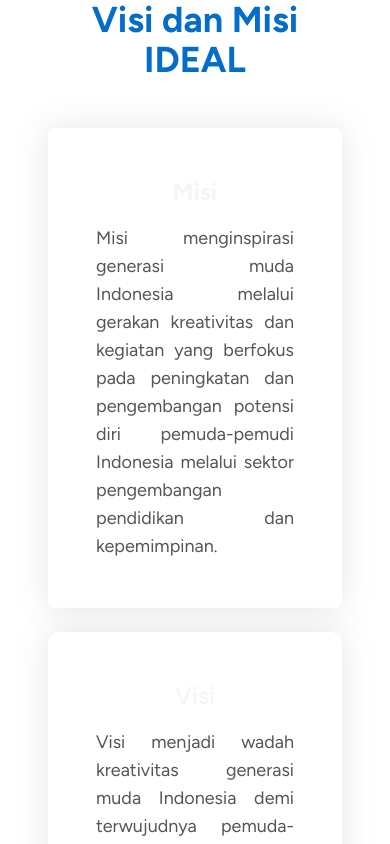
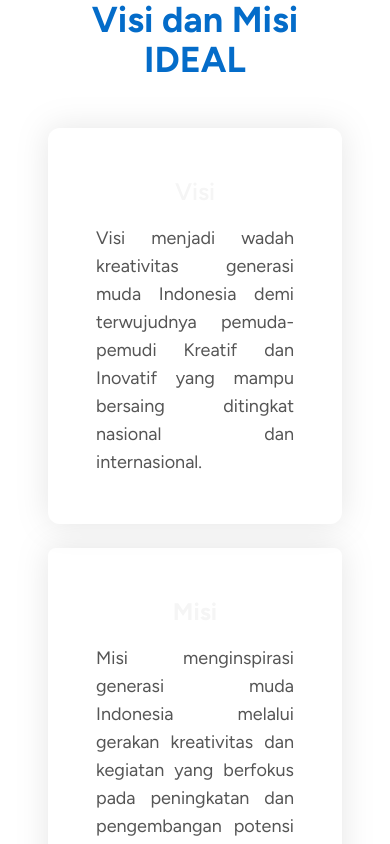
Before and after one commit to mhmdrazn/integral-project, a Next.js app: page /about-us in a window 390 px wide. Shown: the part 940-1784 px from the top of the page. Built offline with nearby package versions, Linux system fonts and the light colour scheme.

Commit message:
reverse col view mobile visi mis

```diff
--- a/src/app/(page)/about-us/page.tsx
+++ b/src/app/(page)/about-us/page.tsx
@@ -34,7 +34,7 @@
             <h1 className="lg:leading-tight font-bold text-[#046CC9] lg:text-5xl text-4xl text-center">Visi dan Misi IDEAL</h1>
           </div>
 
-          <div className='flex justify-center w-full flex-col items-center gap-6'>
+          <div className='flex justify-center w-full flex-col-reverse items-center gap-6'>
             <div className=" md:flex-row flex-col flex md:m-3 px-12 md:px-16 lg:px-24 gap-4 md:gap-16 lg:w-2/3 ustify-normal bg-white drop-shadow-custom-offset rounded-lg py-12 ">
               <div className='content-center  justify-self-center'>
                 <h1 className="lg:leading-tight font-bold md:text-xl text-2xl text-center">Misi</h1>
```
